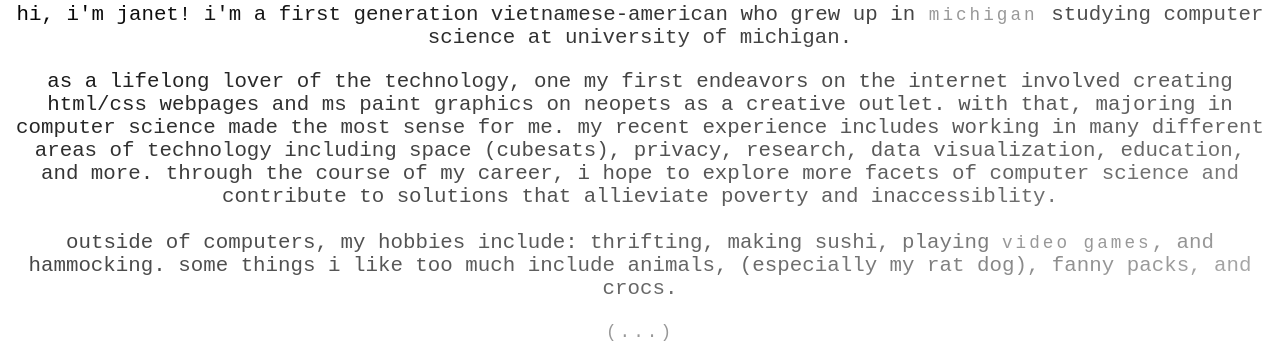
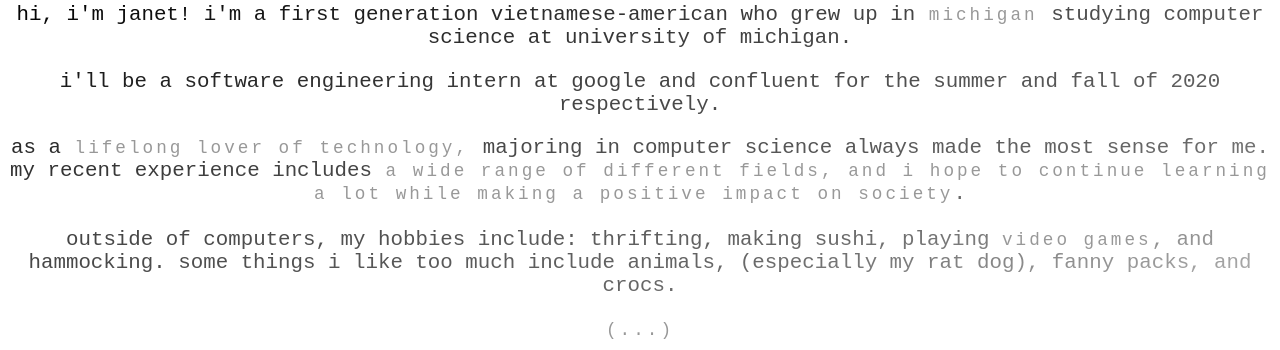
Before and after one commit to jajanet/jajanet.github.io, a React (Create React App) app: page / in a window 1280 px wide. Both pictures are taken after a click on the element "(show more)". Shown: the part 151-501 px from the top of the page. Built offline with nearby package versions, Linux system fonts and the light colour scheme; some icons are missing.

Commit message:
add more nesting of text

```diff
--- a/src/About.js
+++ b/src/About.js
@@ -10,22 +10,36 @@
           in
           <ToggleText
             before=" Michigan "
-            after=" the Grand Rapids area (Kentwood) "
+            after=" the Grand Rapids Michigan area "
           />
           studying Computer Science at University of Michigan.
+	  	</p>
+	  	<p>
+	  	  I'll be a Software Engineering Intern at Google and Confluent for
+	  	  the summer and fall of 2020 respectively.
         </p>
         <ToggleText
           hidden={
             <p>
-              As a lifelong lover of the technology, one my first endeavors on
-              the internet involved creating HTML/CSS webpages and MS Paint
-              graphics on Neopets as a creative outlet. With that, majoring in
-              computer science made the most sense for me. My recent experience
-              includes working in many different areas of technology including
-              space (CubeSats), privacy, research, data visualization,
-              education, and more. Through the course of my career, I hope to
-              explore more facets of computer science and contribute to
-              solutions that allieviate poverty and inaccessiblity.
+			  As a
+			  <ToggleText
+			  	before=" lifelong lover of technology, "
+			  	after=" lifelong lover of technology, one my first endeavors on
+			  		the internet involved creating HTML/CSS webpages and MS Paint
+			  		graphics on Neopets as a creative outlet. With that, "
+			  />
+			  majoring in computer science always made the most sense for me.
+			  My recent experience includes
+			  <ToggleText
+			  	before=" a wide range of different fields, and I hope to continue
+			  		learning a lot while making a positive impact on society"
+			  	after=" a wide range of different fields like space
+			  		(CubeSats), privacy, research, data visualization,
+			  		education, and more. Through the course of my career, I
+			  		hope to explore more facets of computer science and
+			  		contribute to solutions that allieviate poverty and
+			  		inaccessiblity"
+			  />.
               <br />
               <br />
               Outside of computers, my hobbies include: thrifting, making sushi,
```
